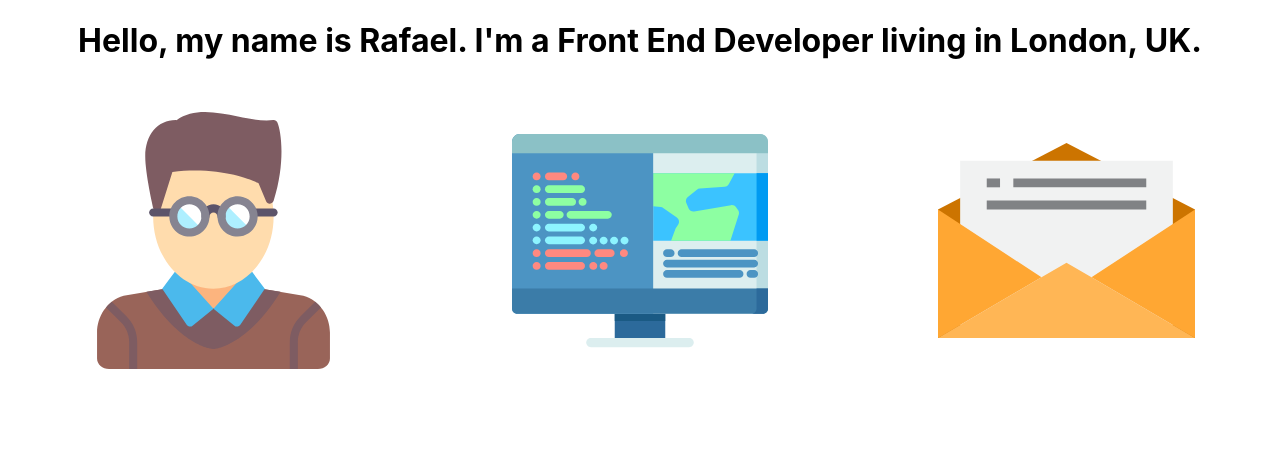
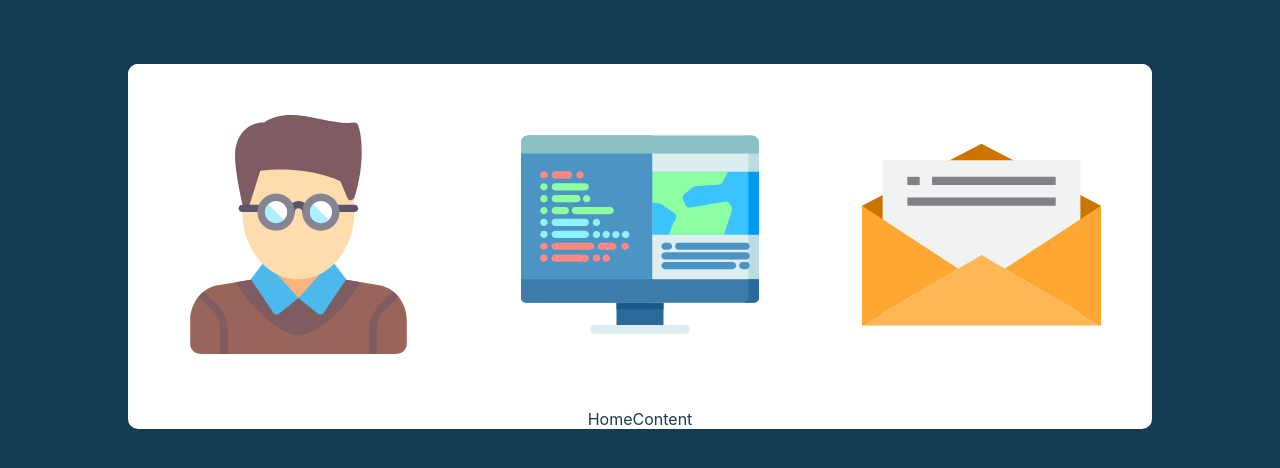
Before and after one commit to rafaelballestrin/portfolioOld, a React (Create React App) app: page / in a window 1280 px wide. Shown: the top 468 px of the page. Built offline with nearby package versions, Linux system fonts and the light colour scheme.

Commit message:
CSS changes and created HomeContent

```diff
--- a/src/App.css
+++ b/src/App.css
@@ -1,17 +1,29 @@
+.Page {
+  background: #143C53;
+}
 .App {
   text-align: center;
+  color: #143C53;
+  background: white;
+  padding: 0%;
+  width: 80%;
+  margin: 5% auto;
+  border-radius: 10px;
 }
  img {
-  width: 70%;
+  width: 100%;
  }
 
  .container {
    display: flex;
+   background: white;
+   margin: 0px;
+   border-radius: 10px;
  }
 
  .item {
    flex: 1;
-   padding: 30px;
+   padding: 5%;
    position: relative;
    overflow: hidden;
  }
@@ -24,8 +36,8 @@
    left: 0;
    width: 100%;
    color: white;
-   background-color: black;
-   opacity: 0.8;
+   background-color: #4C94C2;
+   opacity: 1;
  }
 
  .item:hover .overlay {
--- a/src/App.js
+++ b/src/App.js
@@ -2,15 +2,17 @@ import React, { Component } from 'react';
 import { BrowserRouter as Router, Route } from 'react-router-dom';
 import Gallery from './Gallery';
 import Details from './Details';
+import HomeContent from './HomeContent.js'
 import './App.css';
 
 class App extends Component {
   render() {
     return (
       <Router>
-        <div>
+        <div className="Page">
           <div className="App">
             <Route exact path='/' component={Gallery} />
+            <Route exact path='/' component={HomeContent} />
             <Route exact path='/:galleryId' component={Details} />
           </div>
         </div>
--- a/src/Gallery.js
+++ b/src/Gallery.js
@@ -7,9 +7,6 @@ import contact from './images/contact.svg';
 export default function Gallery() {
   return (
     <div>
-      <div>
-        <h1>Hello, my name is Rafael. I'm a Front End Developer living in London, UK.</h1>
-      </div>
       <div className='container'>
         <Stack id='aboutme' name='About me' logo={about} />
         <Stack id='projects' name='Projects' logo={projects} />
--- /dev/null
+++ b/src/HomeContent.js
@@ -0,0 +1,7 @@
+import React from 'react';
+
+export default function HomeContent() {
+    return (
+        <div>HomeContent</div>
+    )
+}
--- a/src/index.css
+++ b/src/index.css
@@ -1,6 +1,7 @@
 body {
   margin: 0;
   padding: 0;
+  background: #143C53;
   font-family: -apple-system, BlinkMacSystemFont, "Segoe UI", "Roboto", "Oxygen",
     "Ubuntu", "Cantarell", "Fira Sans", "Droid Sans", "Helvetica Neue",
     sans-serif;
```
